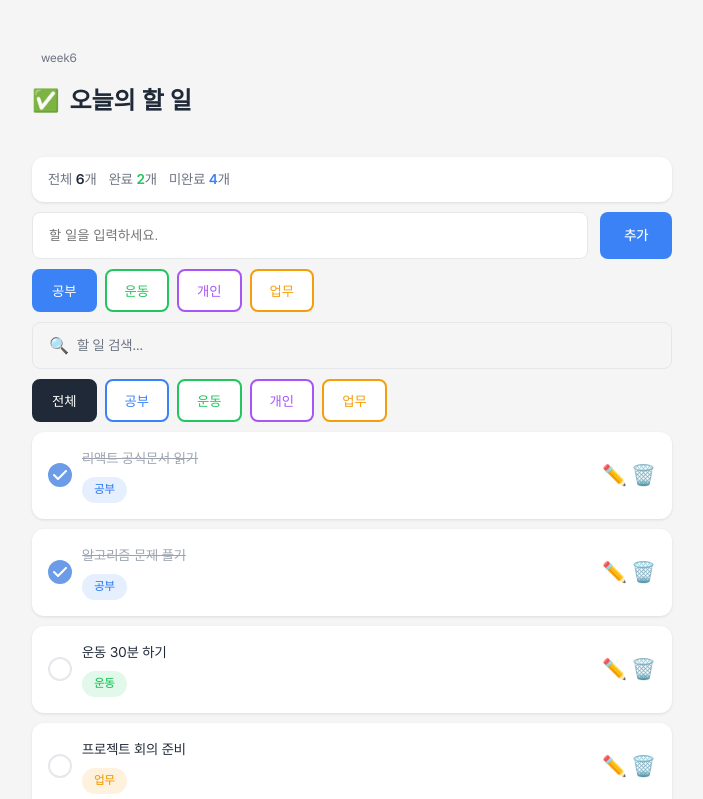
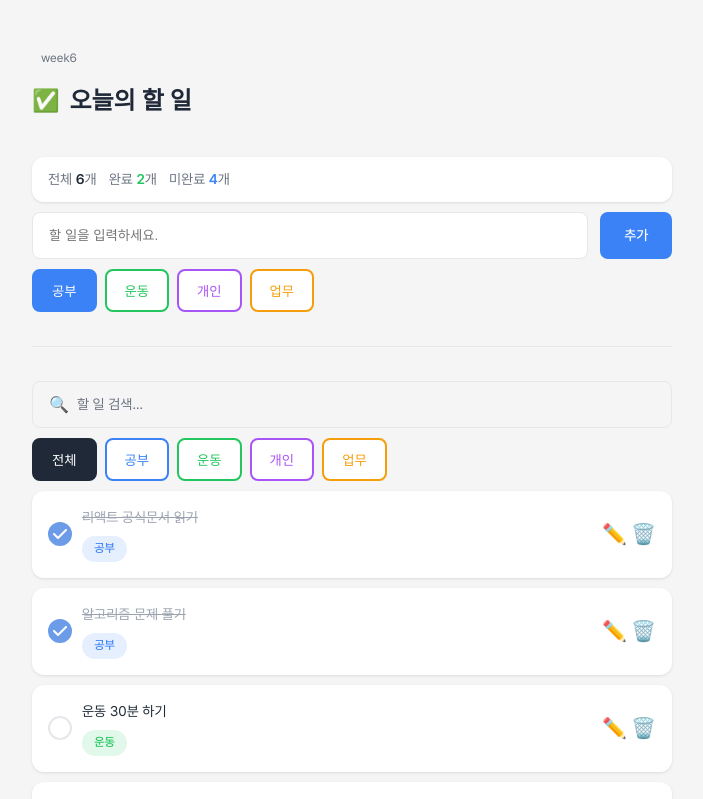
Before and after one commit to IT-Cotato/13th-Frontend-Assignment, a React (Vite) app: page / in a window 1280 px wide. Shown: the top 799 px of the page, without its empty margins (288-991 px from the left). Built offline with nearby package versions, Linux system fonts and the light colour scheme.

Commit message:
UI 수정

```diff
--- a/src/App.css
+++ b/src/App.css
@@ -478,3 +478,12 @@ body {
   font-weight: 400;
   line-height: 21px; /* 150% */
 }
+
+.divider {
+  border: none;
+  margin: 24px 0;
+  width: 640px;
+  height: 1px;
+  flex-shrink: 0;
+  background: #E5E7EB;
+}
--- a/src/components/TodoList.tsx
+++ b/src/components/TodoList.tsx
@@ -101,6 +101,8 @@ export default function TodoList({
         ))}
       </div>
 
+      <hr className="divider" />
+
       {/* 검색 input */}
       <div className="todo-search-card">
         <span className="todo-search-card__icon">🔍</span>
```
